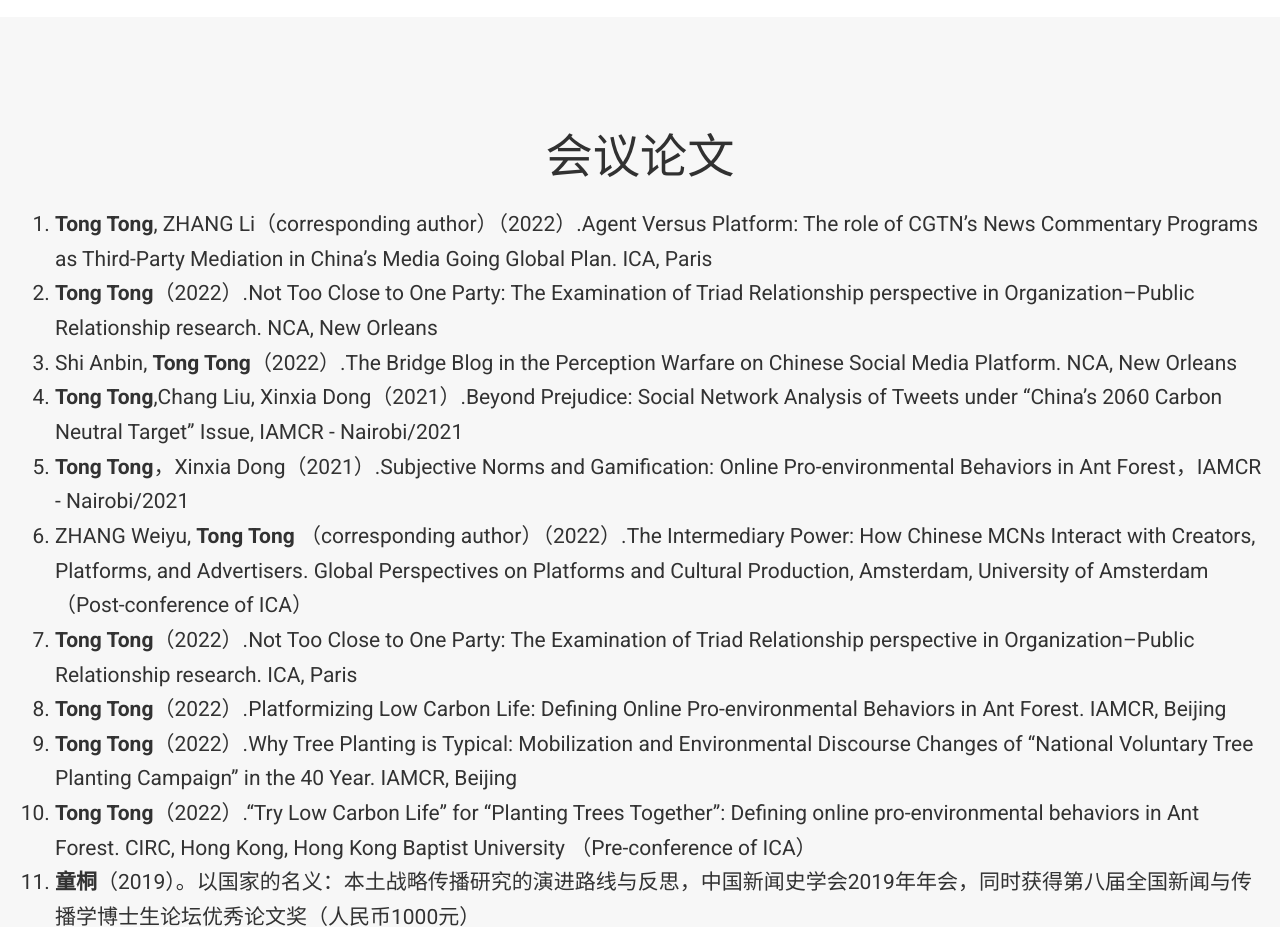
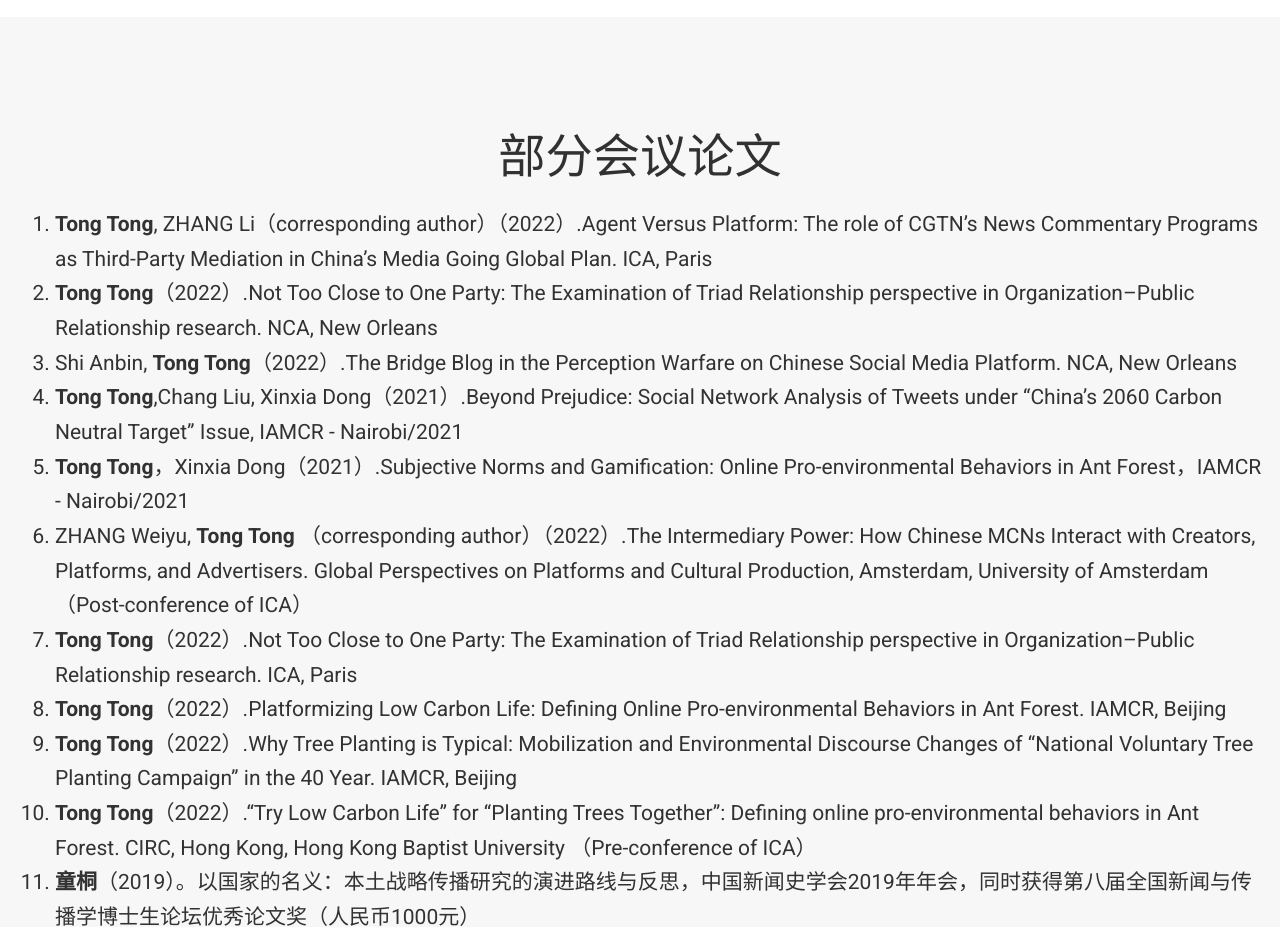
Before and after one commit to tongtong96/tongtong96.github.io, a plain HTML site: page index.html in a window 1280 px wide. Shown: the part 4000-4927 px from the top of the page. Drawn offline with Linux system fonts and the light colour scheme; some icons are missing.

Commit message:
Update index.html

```diff
--- a/index.html
+++ b/index.html
@@ -1359,7 +1359,7 @@
 
 
           <div class="section-heading col-12 mb-3 text-center">
-            <h1 class="mb-0">会议论文</h1>
+            <h1 class="mb-0">部分会议论文</h1>
 
           </div>
 
```
